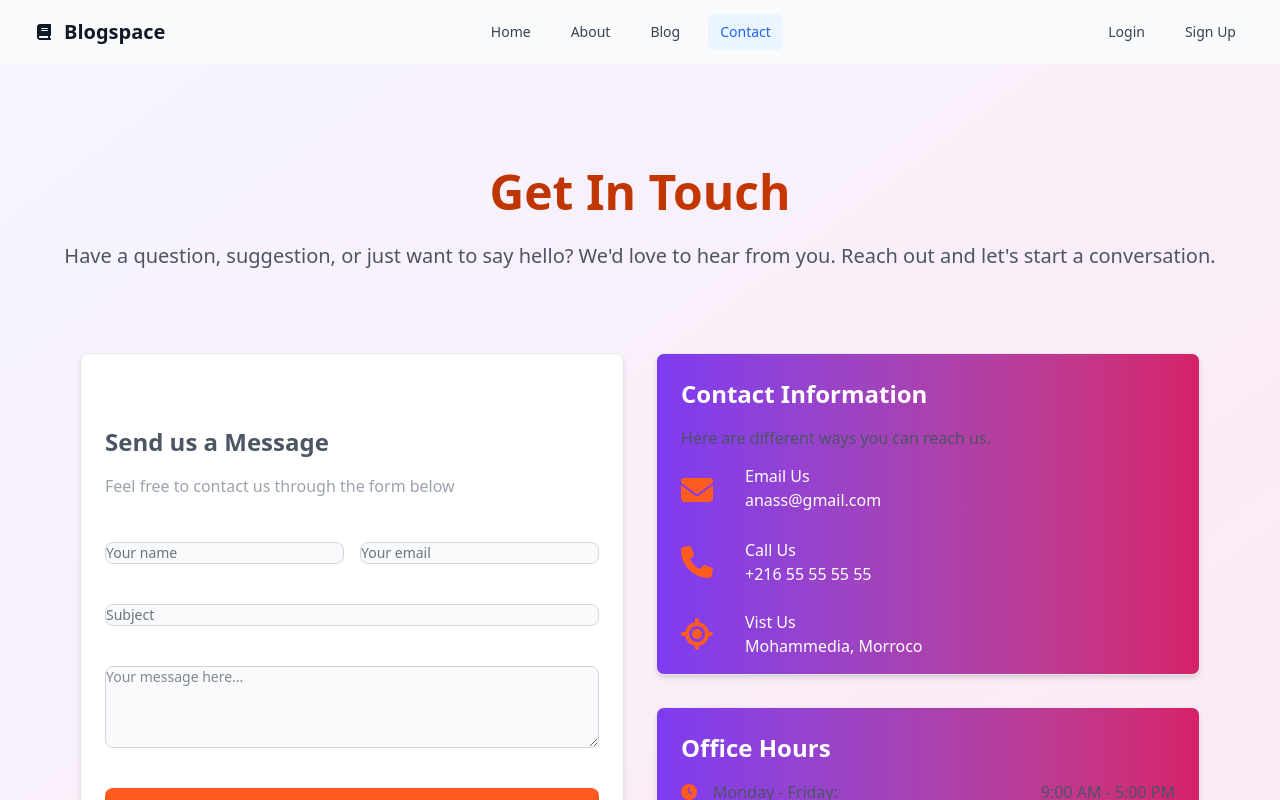
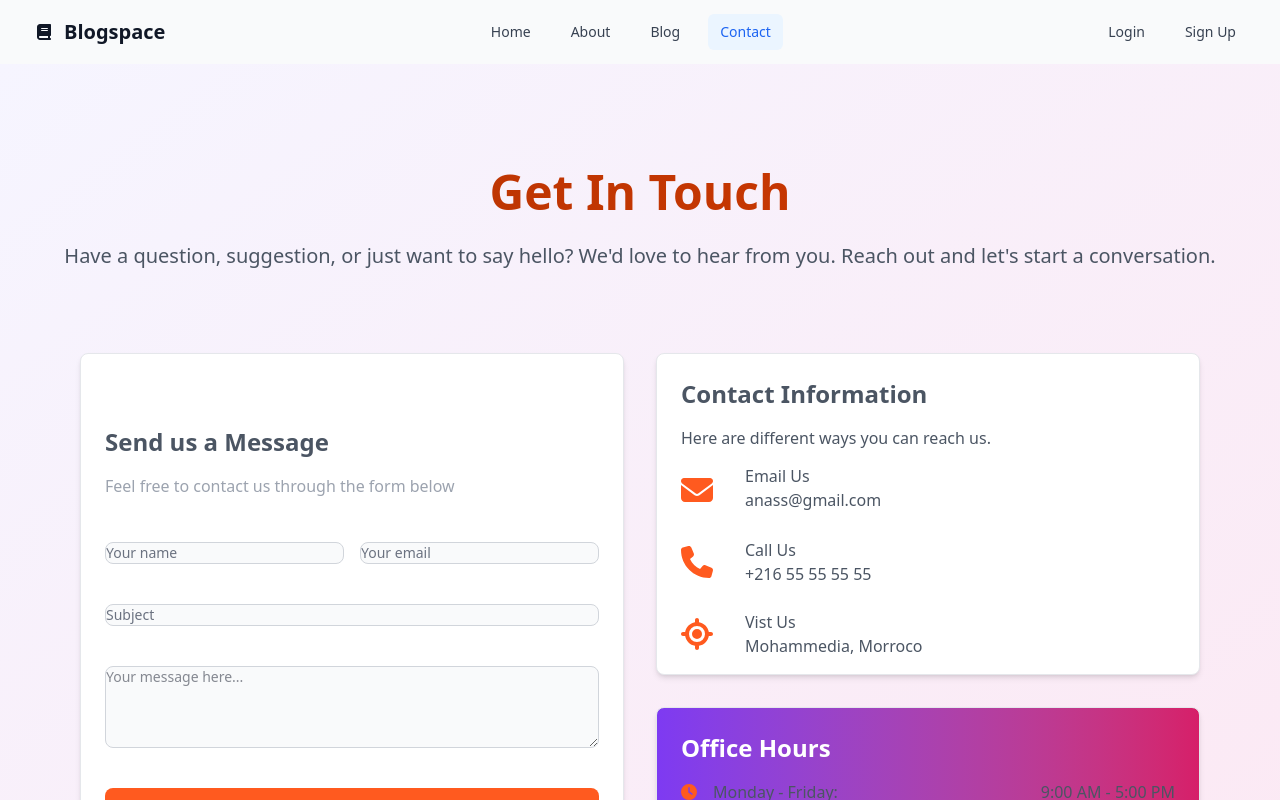
Before and after one commit to ZahaAnass/Blog-Website, a React (Vite) app in the folder client/: page /contact in a window 1280 px wide. Shown: the top 800 px of the page. Built offline with nearby package versions, Linux system fonts and the light colour scheme.

Commit message:
Enhance contact information display and styling

```diff
--- a/client/src/components/Contact/ContactInfo.jsx
+++ b/client/src/components/Contact/ContactInfo.jsx
@@ -5,9 +5,9 @@ import { Card } from "flowbite-react";
 export default function ContactInfo() {
 
     return(
-        <Card className="not-dark:bg-gradient-to-r from-purple-600 to-pink-600 text-white dark:bg-gray-800 dark:text-gray-400">
+        <Card className="text-gray-600 dark:bg-gray-800 dark:text-gray-400">
             <div className="contact-info">
-                <h1 className="text-2xl font-bold text-white">Contact Information</h1>
+                <h1 className="text-2xl font-bold text-gray-600 dark:text-gray-400">Contact Information</h1>
             </div>
             <div className="card-description">
                 <p className="text-gray-600 dark:text-gray-400">Here are different ways you can reach us.</p>
```
